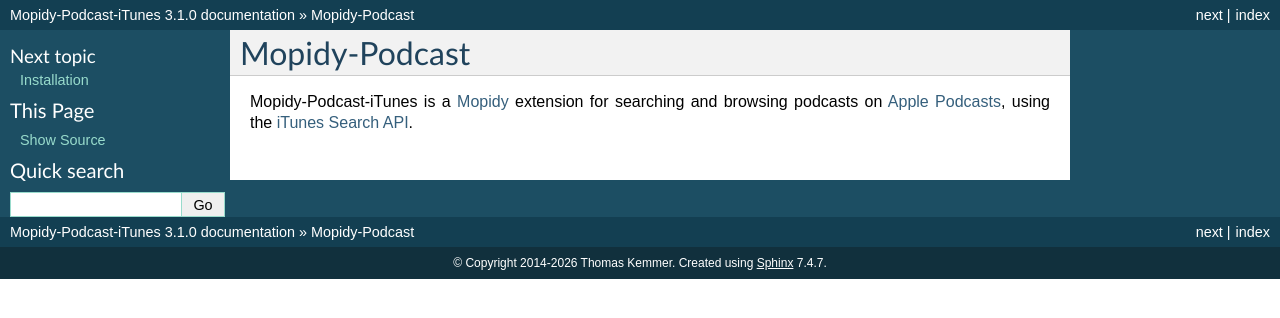
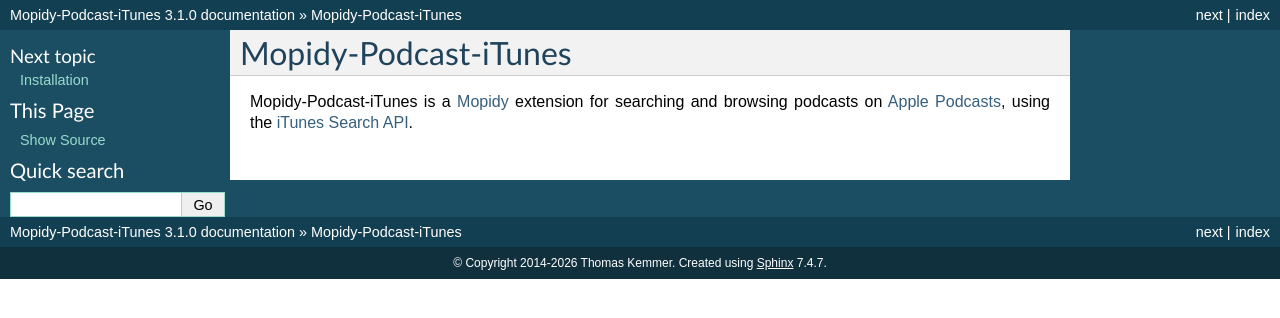
Before and after one commit to tkem/mopidy-podcast-itunes, a Sphinx documentation site: the page built from docs/index.rst, in a window 1280 px wide. Shown: the top 318 px of the page. Built offline with Sphinx 7.4.7, drawn with Linux system fonts in a browser that asks for light colours.

Commit message:
Fix extension name in RTD documentation.

```diff
--- a/docs/index.rst
+++ b/docs/index.rst
@@ -1,6 +1,6 @@
-**************
-Mopidy-Podcast
-**************
+*********************
+Mopidy-Podcast-iTunes
+*********************
 
 Mopidy-Podcast-iTunes is a Mopidy_ extension for searching and
 browsing podcasts on `Apple Podcasts`_, using the `iTunes Search
--- a/docs/install.rst
+++ b/docs/install.rst
@@ -13,5 +13,5 @@
   pip install Mopidy-Podcast-iTunes
 
 
-.. _PyPI: https://pypi.org/project/Mopidy-Podcast/
+.. _PyPI: https://pypi.org/project/Mopidy-Podcast-iTunes/
 .. _apt.mopidy.com: https://apt.mopidy.com/
--- a/docs/license.rst
+++ b/docs/license.rst
@@ -2,7 +2,7 @@
 License
 *******
 
-Mopidy-Podcast is Copyright (c) 2014-2026 Thomas Kemmer and
+Mopidy-Podcast-iTunes is Copyright (c) 2014-2026 Thomas Kemmer and
 contributors.
 
 Licensed under the Apache License, Version 2.0 (the "License"); you
```
